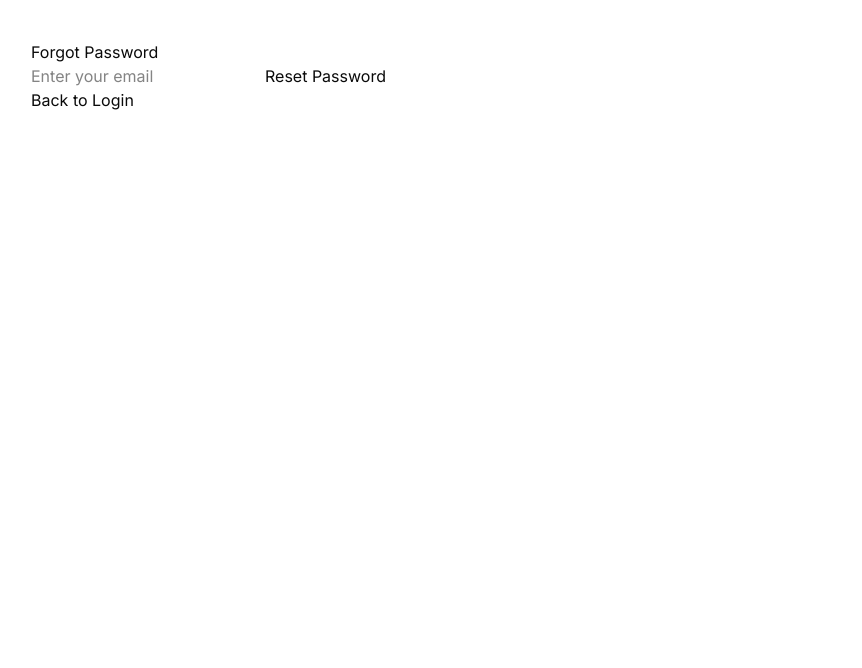
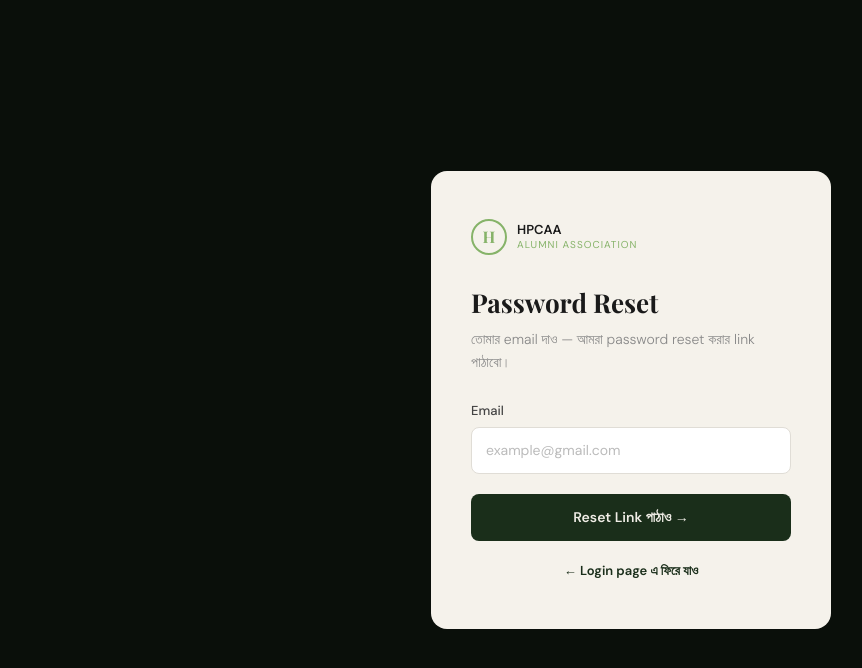
Before and after one commit to jakaria76/Hamdard-Public-College-Alumni-Association, a Next.js app: page /forgot-password in a window 1280 px wide. Shown: the top 668 px of the page, without its empty margins (9-871 px from the left). Built offline with nearby package versions, Linux system fonts and the light colour scheme.

Commit message:
fix2 forgot password page

```diff
--- a/app/forgot-password/page.js
+++ b/app/forgot-password/page.js
@@ -1,47 +1,138 @@
 'use client'
 
 import { useState } from 'react'
+import { useRouter } from 'next/navigation'
 import Link from 'next/link'
 
 export default function ForgotPasswordPage() {
+  const router = useRouter()
   const [email, setEmail] = useState('')
   const [message, setMessage] = useState('')
+  const [error, setError] = useState('')
   const [loading, setLoading] = useState(false)
 
   const handleSubmit = async (e) => {
     e.preventDefault()
     setLoading(true)
     setMessage('')
+    setError('')
 
     setTimeout(() => {
-      setMessage('Password reset link পাঠানো হয়েছে (demo)')
+      setMessage('✅ Password reset link তোমার email এ পাঠানো হয়েছে।')
       setLoading(false)
     }, 1000)
   }
 
   return (
-    <div style={{ padding: 40 }}>
-      <h1>Forgot Password</h1>
+    <div style={{
+      minHeight: '100vh',
+      background: '#0a0f0a',
+      display: 'flex',
+      alignItems: 'center',
+      justifyContent: 'center',
+      fontFamily: "'DM Sans', sans-serif",
+      padding: '20px',
+    }}>
+      <style>{`
+        @import url('https://fonts.googleapis.com/css2?family=Playfair+Display:wght@700&family=DM+Sans:wght@300;400;500;600&display=swap');
+        * { box-sizing: border-box; }
+        .fp-card {
+          background: #f5f2eb;
+          border-radius: 16px;
+          padding: 48px 40px;
+          width: 100%;
+          max-width: 400px;
+        }
+        .fp-title {
+          font-family: 'Playfair Display', serif;
+          font-size: 26px; font-weight: 700;
+          color: #1a1a1a; margin-bottom: 6px;
+        }
+        .fp-sub {
+          font-size: 14px; color: #888;
+          margin-bottom: 28px; font-weight: 300; line-height: 1.6;
+        }
+        .fp-label {
+          display: block; font-size: 13px; font-weight: 500;
+          color: #444; margin-bottom: 7px;
+        }
+        .fp-input {
+          width: 100%; padding: 12px 14px;
+          background: #fff; border: 1.5px solid #e0ddd6;
+          border-radius: 8px; font-size: 14px; color: #1a1a1a;
+          font-family: 'DM Sans', sans-serif;
+          outline: none; transition: border-color 0.2s;
+          margin-bottom: 20px;
+        }
+        .fp-input:focus { border-color: #86b369; }
+        .fp-input::placeholder { color: #bbb; }
+        .fp-btn {
+          width: 100%; padding: 13px 20px;
+          background: #1a2e1a; color: #f0ede6;
+          border: none; border-radius: 8px;
+          font-size: 14px; font-weight: 600; cursor: pointer;
+          font-family: 'DM Sans', sans-serif;
+          transition: all 0.2s; margin-bottom: 20px;
+        }
+        .fp-btn:hover { background: #243d24; transform: translateY(-1px); }
+        .fp-btn:disabled { opacity: 0.6; cursor: not-allowed; transform: none; }
+        .success-box {
+          padding: 12px 14px; background: #f0fdf4;
+          border: 1px solid #bbf7d0; border-radius: 8px;
+          font-size: 13px; color: #16a34a; margin-bottom: 16px;
+        }
+        .error-box {
+          padding: 12px 14px; background: #fef2f2;
+          border: 1px solid #fecaca; border-radius: 8px;
+          font-size: 13px; color: #dc2626; margin-bottom: 16px;
+        }
+        .back-link {
+          text-align: center; font-size: 13px; color: #888;
+        }
+        .back-link a {
+          color: #1a2e1a; font-weight: 600; text-decoration: none;
+        }
+        .back-link a:hover { text-decoration: underline; }
+      `}</style>
 
-      {message && <p>{message}</p>}
+      <div className="fp-card">
+        {/* Logo */}
+        <div style={{ display: 'flex', alignItems: 'center', gap: 10, marginBottom: 28 }}>
+          <div style={{ width: 36, height: 36, borderRadius: '50%', border: '2px solid #86b369', display: 'flex', alignItems: 'center', justifyContent: 'center', fontFamily: 'Playfair Display, serif', fontSize: 16, fontWeight: 900, color: '#86b369' }}>H</div>
+          <div>
+            <div style={{ fontWeight: 700, color: '#1a1a1a', fontSize: 13, lineHeight: 1.2 }}>HPCAA</div>
+            <div style={{ fontSize: 10, color: '#86b369', letterSpacing: 1, textTransform: 'uppercase' }}>Alumni Association</div>
+          </div>
+        </div>
+
+        <h1 className="fp-title">Password Reset</h1>
+        <p className="fp-sub">
+          তোমার email দাও — আমরা password reset করার link পাঠাবো।
+        </p>
+
+        {message && <div className="success-box">{message}</div>}
+        {error && <div className="error-box">⚠️ {error}</div>}
 
         <form onSubmit={handleSubmit}>
+          <label className="fp-label" htmlFor="email">Email</label>
           <input
+            className="fp-input"
+            id="email"
             type="email"
-          placeholder="Enter your email"
+            placeholder="example@gmail.com"
             value={email}
             onChange={(e) => setEmail(e.target.value)}
             required
           />
-
-        <button type="submit">
-          {loading ? 'Sending...' : 'Reset Password'}
+          <button type="submit" className="fp-btn" disabled={loading}>
+            {loading ? 'পাঠানো হচ্ছে...' : 'Reset Link পাঠাও →'}
           </button>
         </form>
 
-      <p>
-        <Link href="/login">Back to Login</Link>
-      </p>
+        <div className="back-link">
+          <Link href="/login">← Login page এ ফিরে যাও</Link>
+        </div>
+      </div>
     </div>
   )
 }
```
Lines whose indentation alone changed are shown as unchanged.
